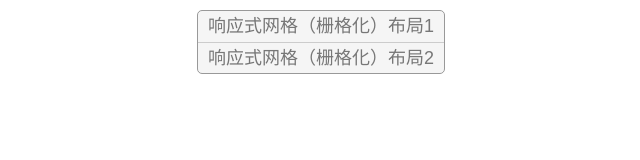
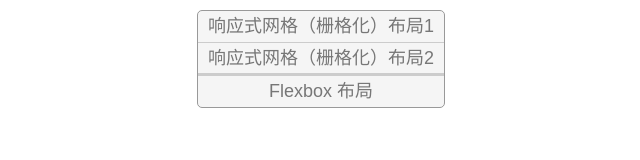
Before and after one commit to cucluoting/layout-practice, a plain HTML site: page index.html in a window 1280 px wide. Shown: the whole page, without its empty margins (319-959 px from the left). Drawn offline with Linux system fonts and the light colour scheme.

Commit message:
update index

```diff
--- a/css/main.css
+++ b/css/main.css
@@ -20,5 +20,6 @@
 	a,a:hover{color:#777;}
 
 	.item-wrap{display: table;margin: 10px auto;border: 1px solid #999;border-radius: 5px;background-color: #f5f5f5;}
-	.item-wrap .item{padding: 5px 10px;font-size: 18px;border-bottom: 1px solid #ccc;}
+	.item-wrap .item{padding: 5px 10px;font-size: 18px;border-bottom: 1px solid #ccc;text-align: center;}
 	.item-wrap .item:last-child{border-bottom: 0;}
+	.item-wrap .item-unit{border-top: 2px solid #ccc;}
--- a/index.html
+++ b/index.html
@@ -13,6 +13,9 @@
 		<div class="item">
 			<a href="example/grid example/grid padding.html">响应式网格（栅格化）布局2</a>
 		</div>
+		<div class="item item-unit">
+			<a href="example/flex example/flexbox.html">Flexbox 布局</a>
+		</div>
 	</div>
 </body>
 </html>
```
